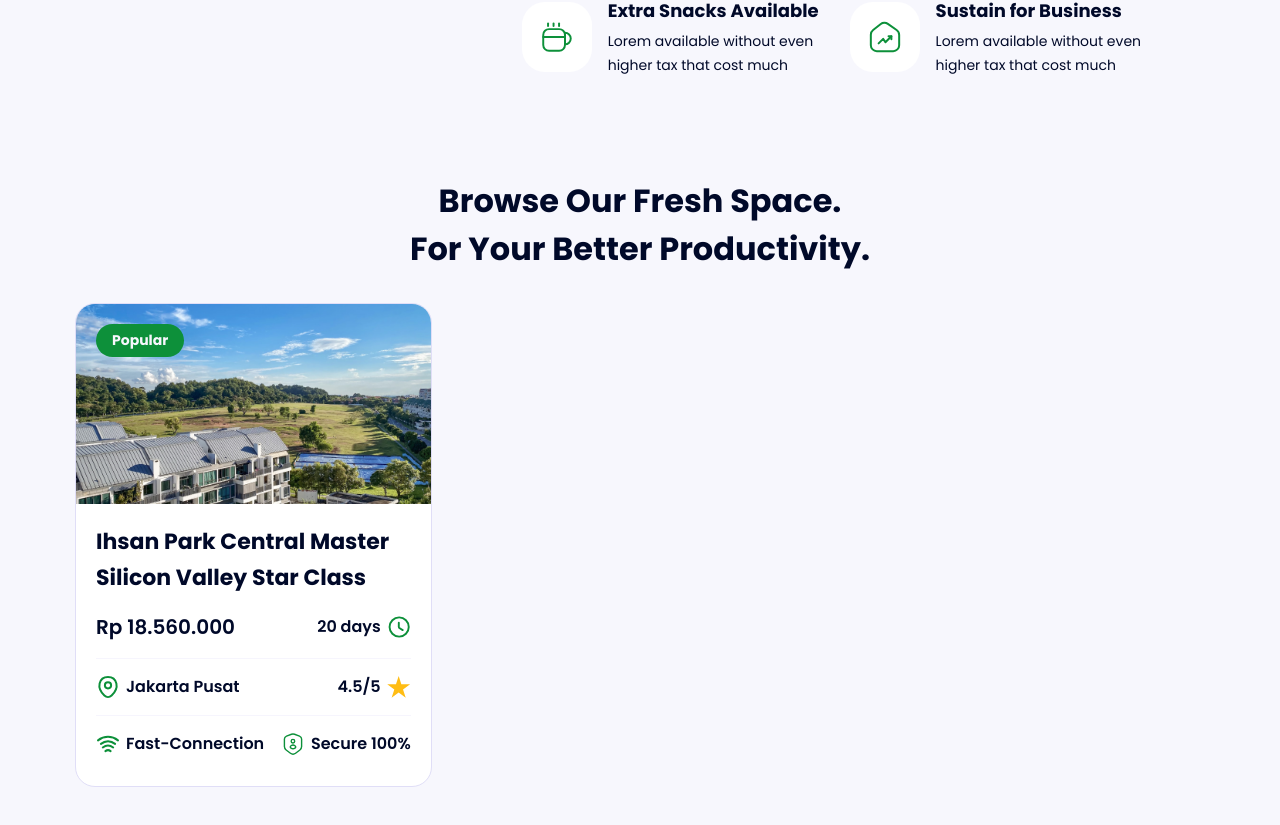
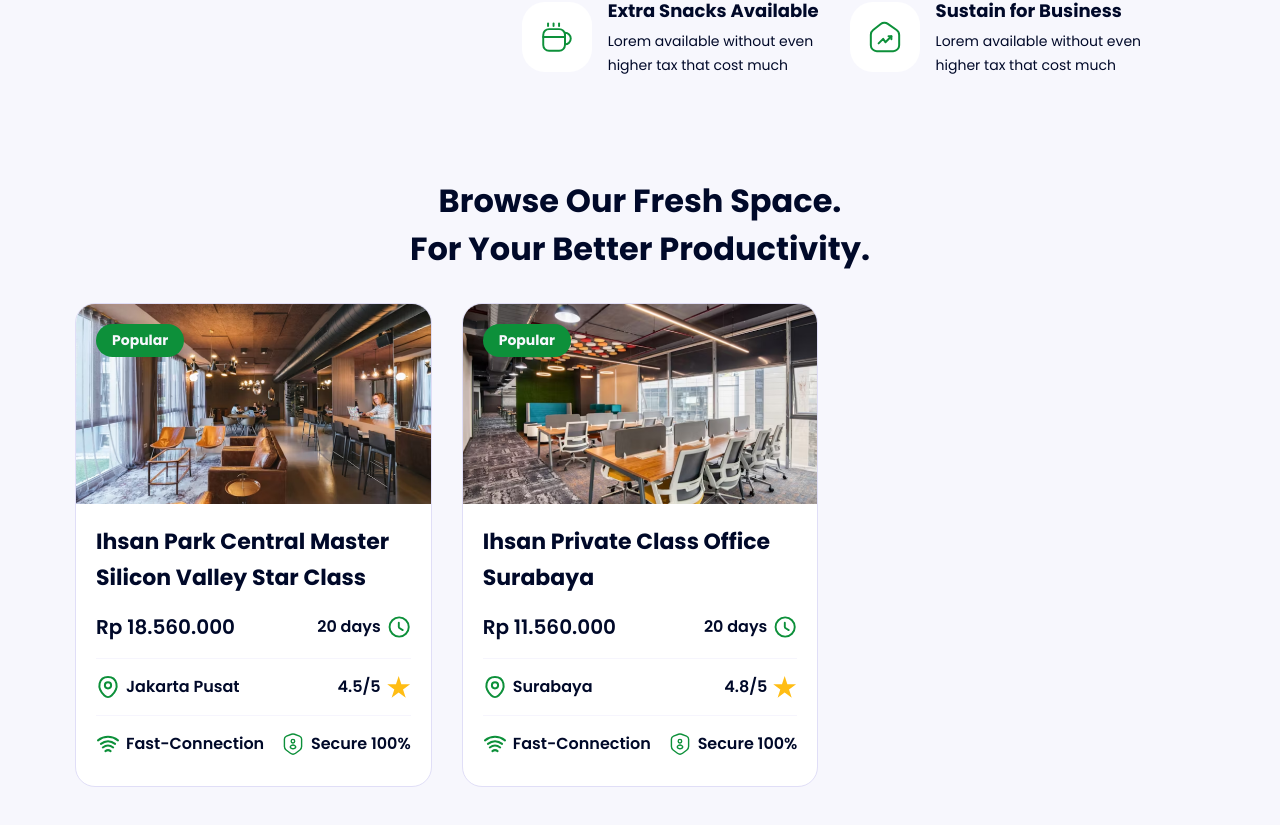
Before and after one commit to ihsandroidgogo/Belajar-Next-JS-Dasar-Satu, a Next.js app: page / in a window 1280 px wide. Shown: the part 1927-2752 px from the top of the page. Built offline with nearby package versions, Linux system fonts and the light colour scheme.

Commit message:
Update Mock Image

```diff
--- /dev/null
+++ b/features/offices/components/OfficeSpaceCard.tsx
@@ -0,0 +1,60 @@
+import Image from "next/image";
+import Link from "next/link";
+import { OfficeSpace } from "../types/officeSpace.types";
+
+export default function OfficeSpaceCard({ officeSpace }: { officeSpace: OfficeSpace }) {
+  return (
+    <Link href={`/office/${officeSpace.slug}`} className="card">
+      <div className="flex flex-col rounded-[20px] border border-[#E0DEF7] bg-white overflow-hidden">
+        <div className="thumbnail-container relative w-full h-[200px]">
+          <p className="absolute top-5 left-5 z-10 w-fit rounded-full p-[6px_16px] bg-[#0D903A] font-bold text-sm leading-[21px] text-[#F7F7FD]">
+            Popular
+          </p>
+          <Image
+            src={officeSpace.image[0]}
+            alt={officeSpace.title}
+            width={265}
+            height={124}
+            className="w-full h-full object-cover"
+          />
+        </div>
+        <div className="card-detail-container flex flex-col p-5 pb-[30px] gap-4">
+          <h3 className="line-clamp-2 font-bold text-[22px] leading-[36px] h-[72px]">
+            {officeSpace.title}
+          </h3>
+          <div className="flex items-center justify-between">
+            <p className="font-semibold text-xl leading-[30px]">
+              Rp {officeSpace.price.toLocaleString("id-ID")}
+            </p>
+            <div className="flex items-center justify-end gap-[6px]">
+              <p className="font-semibold">{officeSpace.duration}</p>
+              <Image src="/assets/images/icons/clock.svg" className="w-6 h-6" alt="icon" width={24} height={24} />
+            </div>
+          </div>
+          <hr className="border-[#F6F5FD]" />
+          <div className="flex items-center justify-between">
+            <div className="flex items-center justify-end gap-[6px]">
+              <Image src="/assets/images/icons/location.svg" className="w-6 h-6" alt="icon" width={24} height={24} />
+              <p className="font-semibold">{officeSpace.location}</p>
+            </div>
+            <div className="flex items-center justify-end gap-[6px]">
+              <p className="font-semibold">{officeSpace.rating}/5</p>
+              <Image src="/assets/images/icons/Star 1.svg" className="w-6 h-6" alt="icon" width={24} height={24} />
+            </div>
+          </div>
+          <hr className="border-[#F6F5FD]" />
+          <div className="flex items-center justify-between">
+            <div className="flex items-center justify-end gap-[6px]">
+              <Image src="/assets/images/icons/wifi.svg" className="w-6 h-6" alt="icon" width={24} height={24} />
+              <p className="font-semibold">Fast-Connection</p>
+            </div>
+            <div className="flex items-center justify-end gap-[6px]">
+              <Image src="/assets/images/icons/security-user.svg" className="w-6 h-6" alt="icon" width={24} height={24} />
+              <p className="font-semibold">Secure 100%</p>
+            </div>
+          </div>
+        </div>
+      </div>
+    </Link>
+  );
+}
--- a/features/offices/data/officeSpaces.mock.ts
+++ b/features/offices/data/officeSpaces.mock.ts
@@ -11,10 +11,10 @@ export const officeSpaces: OfficeSpace[] = [
     rating: 4.5,
     address:
       "Jl. Jend. Sudirman No.Kav. 52-53, RT.5/RW.3, Karet Tengsin, Kecamatan Tanah Abang, Kota Jakarta Pusat, Daerah Khusus Ibukota Jakarta 10220",
-    image: ["assets/images/thumbnails/thumbnail-details-1.png"],
+    image: ["/assets/images/thumbnails/thumbnail-details-1.png"],
     images: [
-      "assets/images/thumbnails/thumbnail-details-2.png",
-      "assets/images/thumbnails/thumbnail-details-3.png",
+      "/assets/images/thumbnails/thumbnail-details-2.png",
+      "/assets/images/thumbnails/thumbnail-details-3.png",
     ],
     tags: ["Private Office", "Meeting Room", "Coworking Space"],
     features: [
@@ -51,10 +51,10 @@ export const officeSpaces: OfficeSpace[] = [
     rating: 4.8,
     address:
       "Jl. Jend. Sudirman No.Kav. 52-53, RT.5/RW.3, Kecamatan Surabaya, Kota Surabaya, Jawa Timur 10320",
-    image: ["assets/images/thumbnails/thumbnail-details-1.png"],
+    image: ["/assets/images/thumbnails/thumbnail-details-2.png"],
     images: [
-      "assets/images/thumbnails/thumbnail-details-2.png",
-      "assets/images/thumbnails/thumbnail-details-3.png",
+      "/assets/images/thumbnails/thumbnail-details-2.png",
+      "/assets/images/thumbnails/thumbnail-details-3.png",
     ],
     tags: ["Private Office", "Meeting Room", "Coworking Space"],
     features: [
--- a/features/offices/sections/FreshSpaceSection.tsx
+++ b/features/offices/sections/FreshSpaceSection.tsx
@@ -1,4 +1,5 @@
-import Image from "next/image";
+import OfficeSpaceCard from "../components/OfficeSpaceCard";
+import { officeSpaces } from "../data/officeSpaces.mock";
 
 export default function FreshSpaceSection(){
     return(
@@ -12,88 +13,9 @@ export default function FreshSpaceSection(){
       For Your Better Productivity.
     </h2>
     <div className="grid grid-cols-3 gap-[30px]">
-      <a href="details.html" className="card">
-        <div className="flex flex-col rounded-[20px] border border-[#E0DEF7] bg-white overflow-hidden">
-          <div className="thumbnail-container relative w-full h-[200px]">
-            <p className="absolute top-5 left-5 w-fit rounded-full p-[6px_16px] bg-[#0D903A] font-bold text-sm leading-[21px] text-[#F7F7FD]">
-              Popular
-            </p>
-            <Image
-              src="/assets/images/thumbnails/thumbnails-1.png"
-              className="w-full h-full object-cover"
-              alt="thumbnails"
-                  width={265}
-                      height={124}
-            />
-          </div>
-          <div className="card-detail-container flex flex-col p-5 pb-[30px] gap-4">
-            <h3 className="line-clamp-2 font-bold text-[22px] leading-[36px] h-[72px]">
-              Ihsan Park Central Master Silicon Valley Star Class
-            </h3>
-            <div className="flex items-center justify-between">
-              <p className="font-semibold text-xl leading-[30px]">
-                Rp 18.560.000
-              </p>
-              <div className="flex items-center justify-end gap-[6px]">
-                <p className="font-semibold">20 days</p>
-                <Image
-                  src="/assets/images/icons/clock.svg"
-                  className="w-6 h-6"
-                  alt="icon"
-                      width={24}
-                      height={24}
-                />
-              </div>
-            </div>
-            <hr className="border-[#F6F5FD]" />
-            <div className="flex items-center justify-between">
-              <div className="flex items-center justify-end gap-[6px]">
-                <Image
-                  src="/assets/images/icons/location.svg"
-                  className="w-6 h-6"
-                  alt="icon"
-                      width={24}
-                      height={24}
-                />
-                <p className="font-semibold">Jakarta Pusat</p>
-              </div>
-              <div className="flex items-center justify-end gap-[6px]">
-                <p className="font-semibold">4.5/5</p>
-                <Image
-                  src="/assets/images/icons/Star 1.svg"
-                  className="w-6 h-6"
-                  alt="icon"
-                      width={24}
-                      height={24}
-                />
-              </div>
-            </div>
-            <hr className="border-[#F6F5FD]" />
-            <div className="flex items-center justify-between">
-              <div className="flex items-center justify-end gap-[6px]">
-                <Image
-                  src="/assets/images/icons/wifi.svg"
-                  className="w-6 h-6"
-                  alt="icon"
-                      width={24}
-                      height={24}
-                />
-                <p className="font-semibold">Fast-Connection</p>
-              </div>
-              <div className="flex items-center justify-end gap-[6px]">
-                <Image
-                  src="/assets/images/icons/security-user.svg"
-                  className="w-6 h-6"
-                  alt="icon"
-                      width={24}
-                      height={24}
-                />
-                <p className="font-semibold">Secure 100%</p>
-              </div>
-            </div>
-          </div>
-        </div>
-      </a>
+      {officeSpaces.map((office) => (
+        <OfficeSpaceCard key={office.id} officeSpace={office} />
+      ))}
     </div>
   </section>
     )
--- a/features/offices/types/officeSpace.types.ts
+++ b/features/offices/types/officeSpace.types.ts
@@ -19,6 +19,5 @@ export type OfficeSpace = {
 export type SalesContact = {
     name: string
     role: string
-    // phone: string
     photo: string
 }
```
